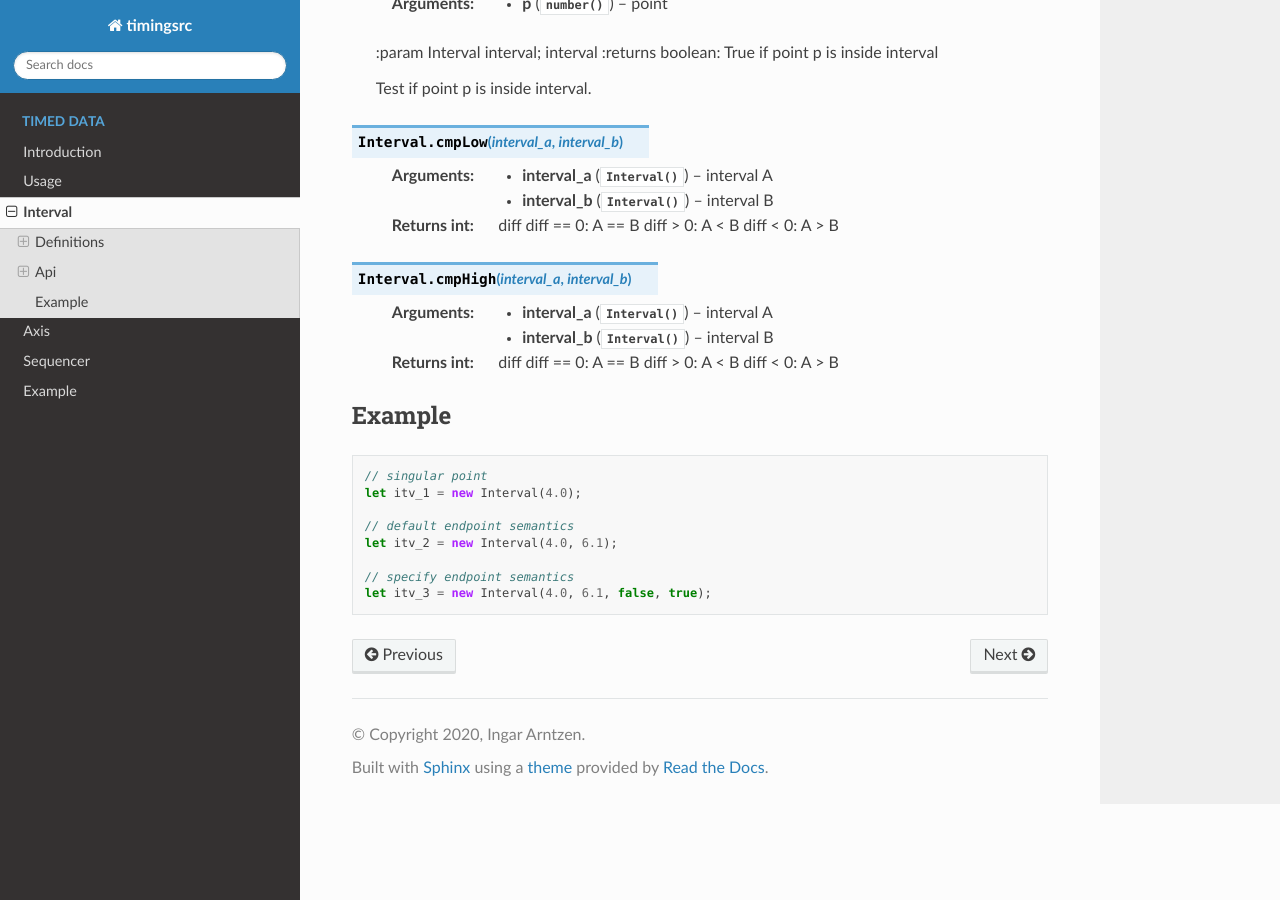
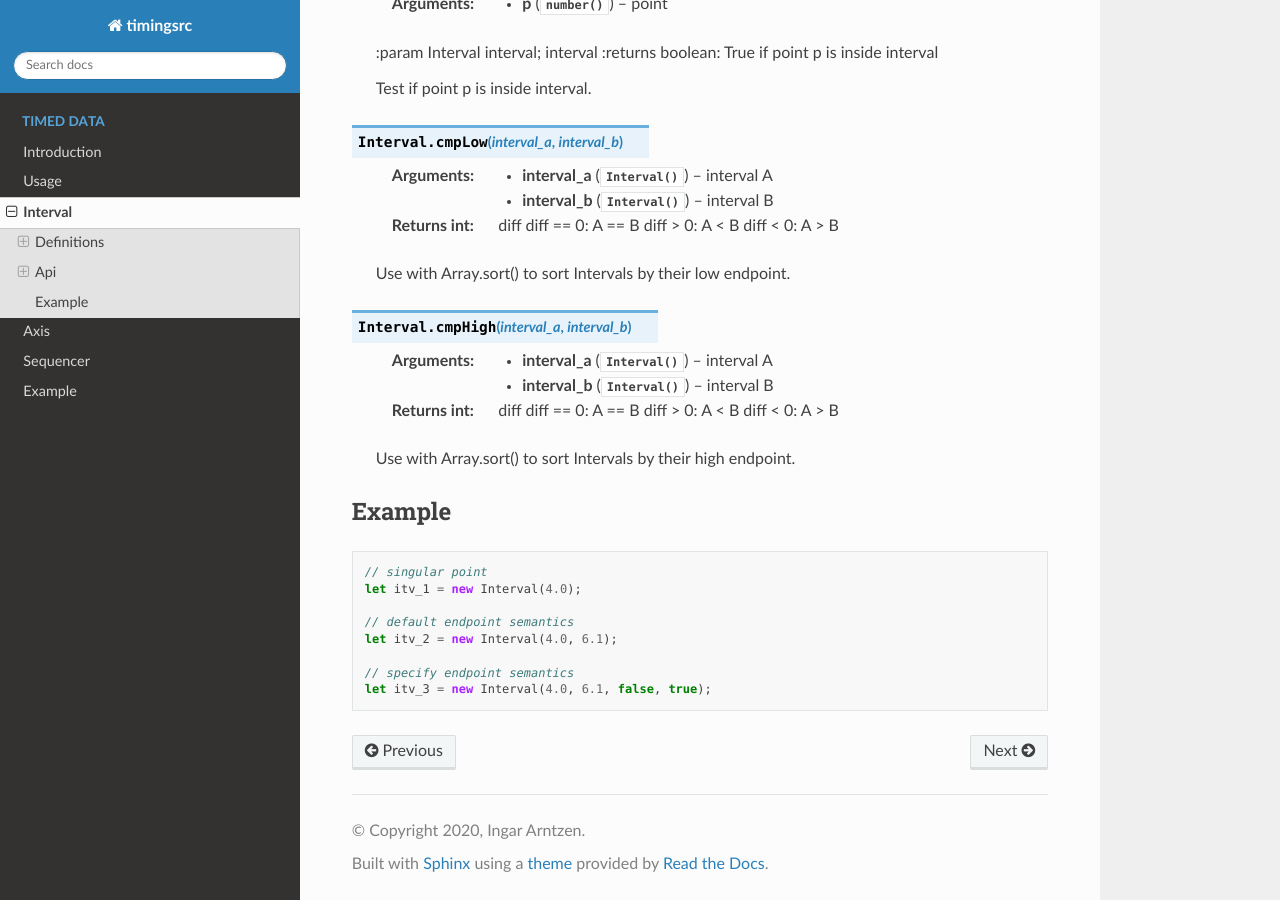
Before and after one commit to ingararntzen/timingdocs, a Sphinx documentation site: the page built from docs/source/timeddata/interval.rst, in a window 1280 px wide and 900 px high, scrolled down 6233 px. Built offline with Sphinx 7.4.7 and the Read the Docs theme 2.0.0, drawn with Linux system fonts in a browser that asks for light colours.

Commit message:
updated api section

```diff
--- a/docs/source/timeddata/interval.rst
+++ b/docs/source/timeddata/interval.rst
@@ -322,6 +322,7 @@ Static class functions
         diff > 0: A < B
         diff < 0: A > B
 
+    Use with Array.sort() to sort Intervals by their low endpoint.
 
 ..  js:function:: Interval.cmpHigh (interval_a, interval_b)
 
@@ -332,6 +333,7 @@ Static class functions
         diff > 0: A < B
         diff < 0: A > B
 
+    Use with Array.sort() to sort Intervals by their high endpoint.
 
 
 
```
